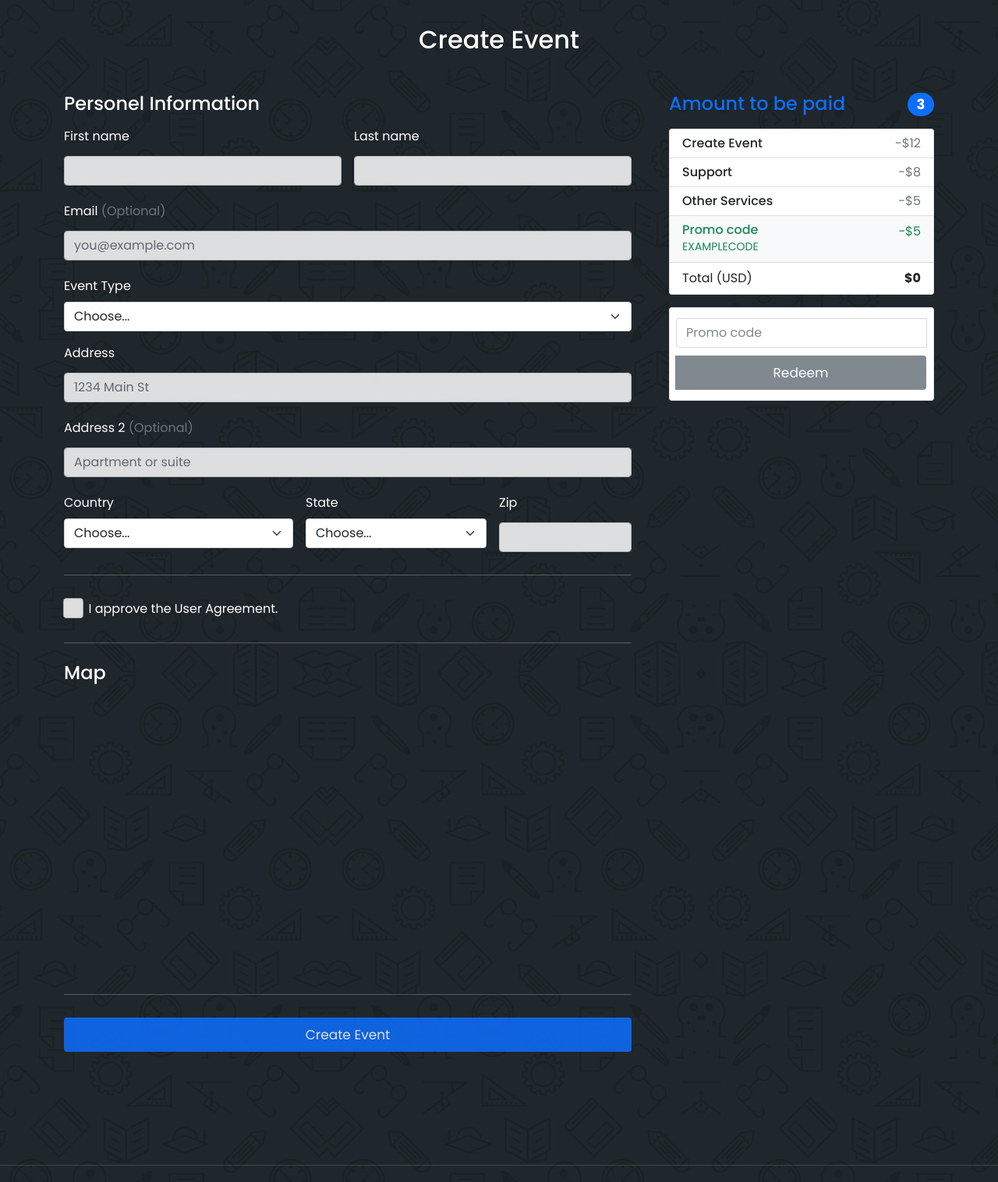
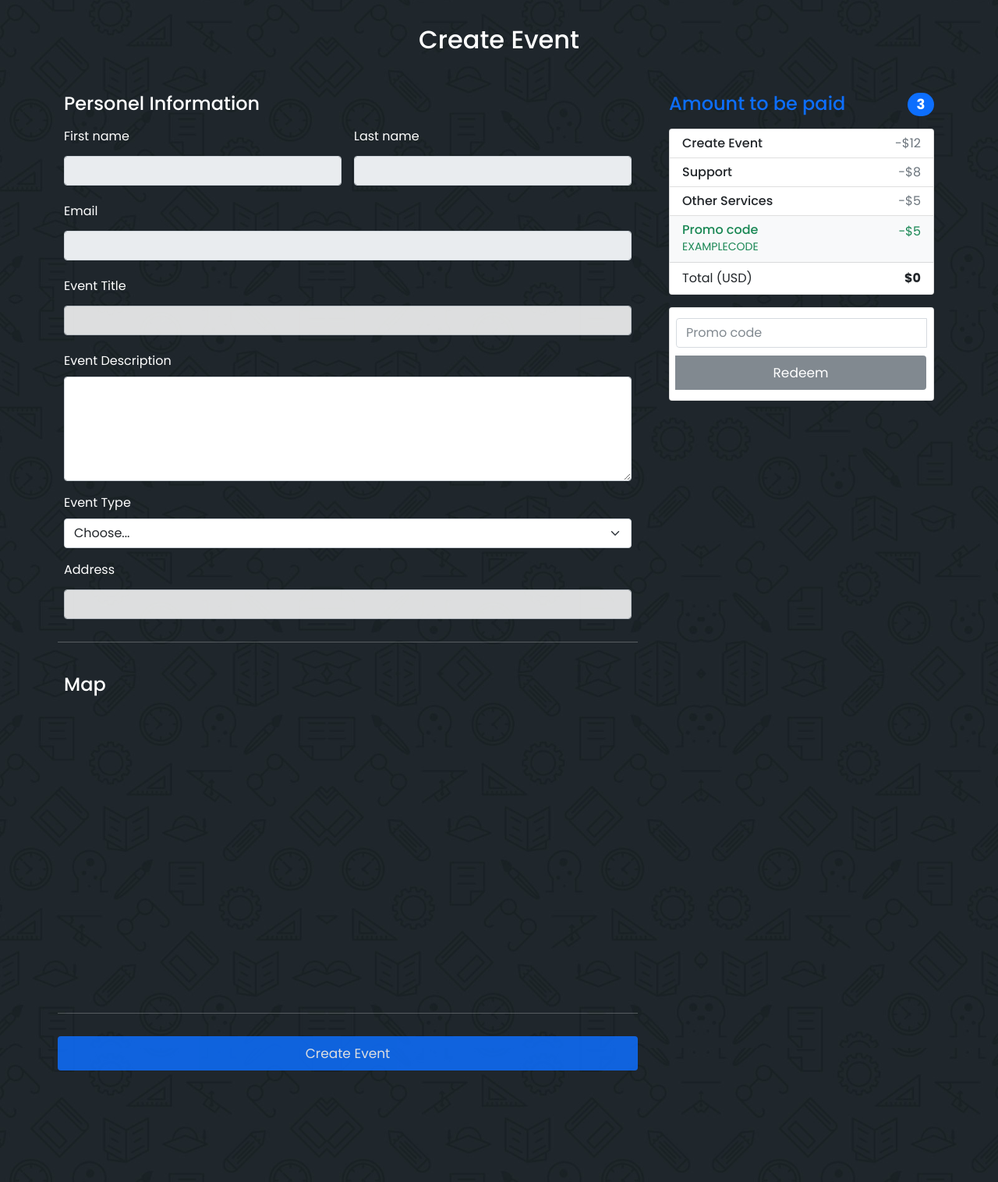
Before and after one commit to AliYmn/MeetGO, a Django app: page /create/ in a window 1280 px wide. Shown: the part 498-2014 px from the top of the page at 78% size. Run offline with Django 3.2, Linux system fonts and the light colour scheme; some libraries are stand-ins or nearby versions.

Commit message:
create page

```diff
--- a/templates/create.html
+++ b/templates/create.html
@@ -161,26 +161,27 @@
           <div class="row g-3">
             <div class="col-sm-6">
               <label for="firstName" class="form-label">First name</label>
-              <input type="text" class="form-control" id="firstName" placeholder="" value="" required>
-              <div class="invalid-feedback">
-                Valid first name is required.
-              </div>
+              <input type="text" class="form-control" value="{{request.user.first_name}}" disabled>
             </div>
 
             <div class="col-sm-6">
               <label for="lastName" class="form-label">Last name</label>
-              <input type="text" class="form-control" id="lastName" placeholder="" value="" required>
-              <div class="invalid-feedback">
-                Valid last name is required.
-              </div>
+              <input type="text" class="form-control" value="{{request.user.last_name}}" disabled>
             </div>
 
             <div class="col-12">
-              <label for="email" class="form-label">Email <span class="text-muted">(Optional)</span></label>
-              <input type="email" class="form-control" id="email" placeholder="you@example.com">
-              <div class="invalid-feedback">
-                Please enter a valid email address for event updates.
-              </div>
+              <label for="email" class="form-label">Email <span class="text-muted"></span></label>
+              <input type="email" class="form-control" value="{{request.user.email}}" disabled>
+            </div>
+
+            <div class="col-sm-12">
+              <label for="firstName" class="form-label">Event Title</label>
+              <input type="text" class="form-control" id="title" name="title">
+            </div>
+
+            <div class="col-sm-12">
+              <label for="firstName" class="form-label">Event Description</label>
+              <textarea type="text" class="form-control" id="description" name="description" rows="5"></textarea>
             </div>
 
             <div class="col-md-12">
@@ -190,64 +191,14 @@
                 <option>Online</option>
                 <option>Physically</option>
               </select>
-              <div class="invalid-feedback">
-                Please select a valid event type.
-              </div>
             </div>
 
             <div class="col-12">
               <label for="address" class="form-label">Address</label>
-              <input type="text" class="form-control" id="address" placeholder="1234 Main St" required>
-              <div class="invalid-feedback">
-                Please enter your event address.
-              </div>
+              <input type="text" class="form-control" id="address" name="address" required>
             </div>
 
-            <div class="col-12">
-              <label for="address2" class="form-label">Address 2 <span class="text-muted">(Optional)</span></label>
-              <input type="text" class="form-control" id="address2" placeholder="Apartment or suite">
-            </div>
-
-            <div class="col-md-5">
-              <label for="country" class="form-label">Country</label>
-              <select class="form-select" id="country" required>
-                <option value="">Choose...</option>
-                <option>United States</option>
-              </select>
-              <div class="invalid-feedback">
-                Please select a valid country.
-              </div>
-            </div>
-
-            <div class="col-md-4">
-              <label for="state" class="form-label">State</label>
-              <select class="form-select" id="state" required>
-                <option value="">Choose...</option>
-                <option>California</option>
-              </select>
-              <div class="invalid-feedback">
-                Please provide a valid state.
-              </div>
-            </div>
-
-            <div class="col-md-3">
-              <label for="zip" class="form-label">Zip</label>
-              <input type="text" class="form-control" id="zip" placeholder="" required>
-              <div class="invalid-feedback">
-                Zip code required.
-              </div>
-            </div>
-          </div>
-
           <hr class="my-4">
-
-          <div class="form-check">
-            <input type="checkbox" class="form-check-input" id="same-address">
-            <label style="padding:1%;" class="form-check-label" for="same-address">I approve the User Agreement.</label>
-          </div>
-
-          <hr class="my-4">
-
           <h4 class="mb-3">Map</h4>
         	<iframe width="100%" height="350" frameborder="0" scrolling="no" marginheight="0" marginwidth="0" src="https://maps.google.co.uk/maps?f=q&source=s_q&hl=en&geocode=&q=15+Springfield+Way,+Hythe,+CT21+5SH&aq=t&sll=52.8382,-2.327815&sspn=8.047465,13.666992&ie=UTF8&hq=&hnear=15+Springfield+Way,+Hythe+CT21+5SH,+United+Kingdom&t=m&z=14&ll=51.077429,1.121722&output=embed"></iframe>
           <hr class="my-4">
```
